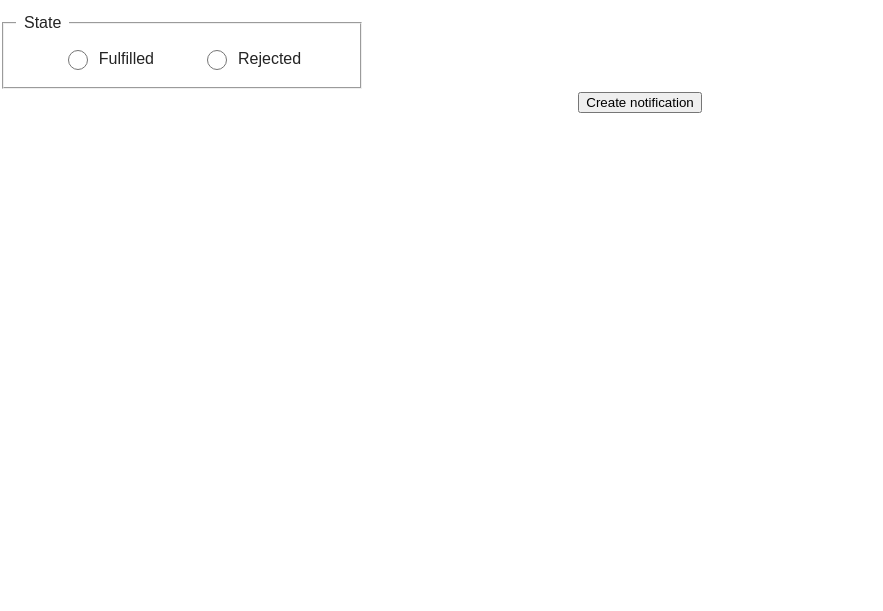
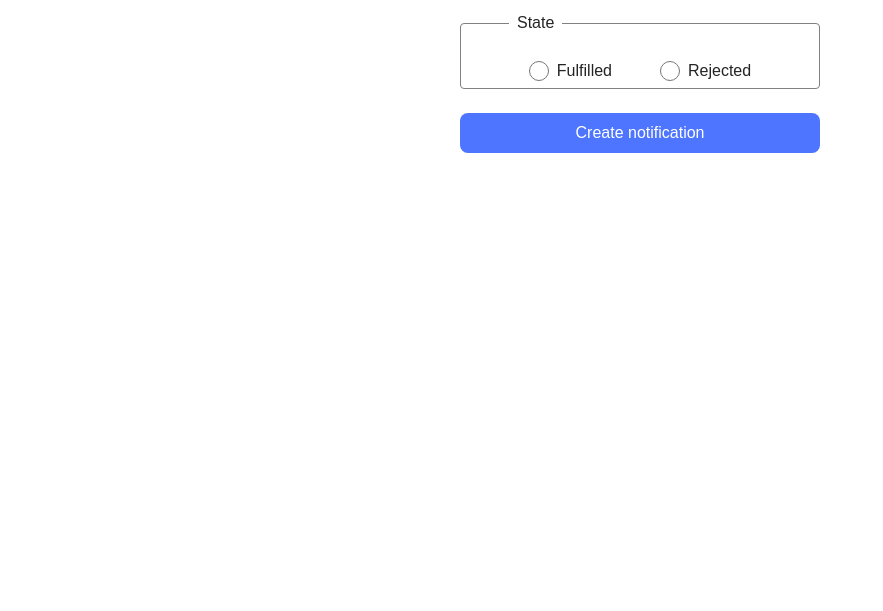
Before and after one commit to ArtemSlon/goit-js-hw-10, a website built with Vite: page src/2-snackbar.html in a window 1280 px wide. Shown: the part 189-800 px from the top of the page, without its empty margins (0-883 px from the left). Built offline with nearby package versions, Linux system fonts and the light colour scheme.

Commit message:
css styles done

```diff
--- a/src/css/snackbar.css
+++ b/src/css/snackbar.css
@@ -1,5 +1,7 @@
 .form{
-
+display: flex;
+flex-direction: column;
+align-items: center;
 }
 .delay-label{
 font-family: "Montserrat", sans-serif;
@@ -13,13 +15,23 @@ gap: 8px;
 margin-bottom: 14px;
 }
 .delay-input{
+padding: 8px 16px;
 box-sizing: border-box;
 width: 360px;
 height: 40px;
 border: 1px solid #808080;
 border-radius: 4px;
+outline: none;
+transition: border 250ms ease-in-out;
+}
+.delay-input:hover{
+border: 1px solid #2E2F42;
+}
+.delay-input:focus{
+border: 1px solid #4e75ff;
 }
 .field-snack {
+padding: 24px 48px 8px 48px;
 font-family: "Montserrat", sans-serif;
 box-sizing: border-box;
 display: flex;
@@ -27,10 +39,15 @@ width: 360px;
 height: 78px;
 gap: 48px;
 justify-content: center;
+margin-bottom: 24px;
+border: 1px solid #808080;
+border-radius: 4px;
+transition: border 250ms ease-in-out;
 }
 
-.field:hover {
-
+.field-snack:hover,
+.field-snack:focus {
+border: 1px solid #000;
 }
 .legend {
 text-align: left;
@@ -49,6 +66,8 @@ height: 20px;
 border: 1px solid #757575;
 border-radius: 14px;
 transition: border 250ms ease-in-out;
+position: relative;
+margin: 0;
 }
 
 .field-input:hover {
@@ -60,5 +79,25 @@ border-color:#4e75ff;
 }
 
 .field-input:checked::before {
+position: absolute;
+width: 12px;
+height: 12px;
+border-radius: 50%;
+top: 3px;
+left: 3px;
+content: "";
 background-color: #4e75ff;
 }
+.submit-btn{
+    width: 360px;
+    height: 40px;
+    font-size: 16px;
+    color: #fff;
+    background-color: #4e75ff;
+    border-radius: 8px;
+    border: none;
+    transition: background-color 250ms ease-in-out;
+}
+.submit-btn:hover{
+background-color: #6c8cff;
+}
```
